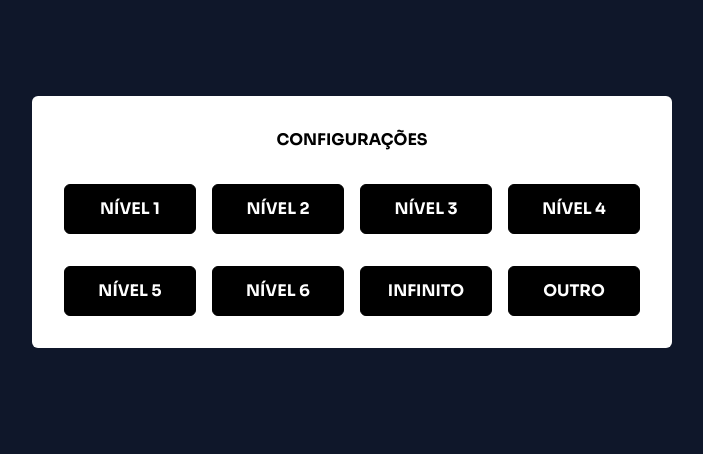
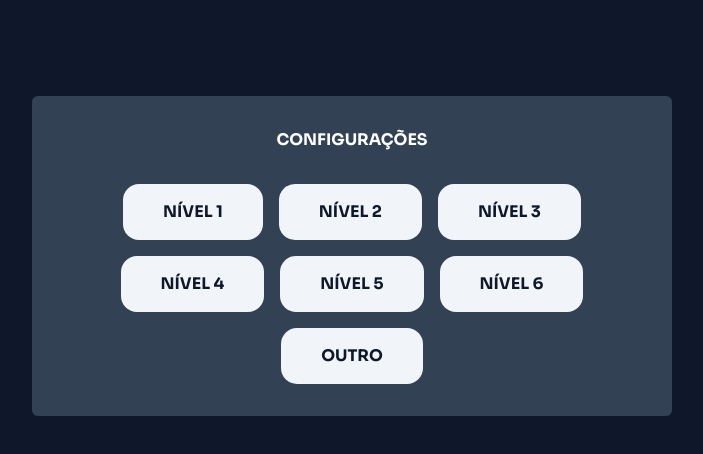
Before and after one commit to KauanBonatto/campo-minado, a Next.js app: page / in a window 1280 px wide. Shown: the top 454 px of the page, without its empty margins (288-991 px from the left). Built offline with nearby package versions, Linux system fonts and the light colour scheme.

Commit message:
feat: modal config and level outros

```diff
--- a/src/app/modal.tsx
+++ b/src/app/modal.tsx
@@ -3,7 +3,6 @@
 import { faClose } from "@fortawesome/free-solid-svg-icons";
 import { FontAwesomeIcon } from "@fortawesome/react-fontawesome";
 import { ReactNode } from "react";
-
 
 interface Props {
   open: boolean;
@@ -12,16 +11,26 @@ interface Props {
   handleClose?: () => void;
 }
 
-const Modal: React.FC<Props> = ({ open, title, renderContent, handleClose }) => {
-
+const Modal: React.FC<Props> = ({
+  open,
+  title,
+  renderContent,
+  handleClose,
+}) => {
   if (!open) return null;
 
   return (
-    <main className="fixed w-1/2 h-max bg-white rounded-md">
+    <main className="fixed w-1/2 h-max bg-slate-700 rounded-md">
       <div className="p-8 w-full h-full">
-        <h1 className="text-black text-center font-bold mb-8">
+        <h1 className="text-white text-center font-bold mb-8">
           {title}
-          {handleClose && <FontAwesomeIcon onClick={handleClose} className="absolute right-5 text-xl text-red-600 hover:text-red-700 cursor-pointer" icon={faClose} />}
+          {handleClose && (
+            <FontAwesomeIcon
+              onClick={handleClose}
+              className="absolute right-5 text-xl text-red-600 hover:text-red-700 cursor-pointer"
+              icon={faClose}
+            />
+          )}
         </h1>
 
         {renderContent}
--- a/src/app/modalConfigs.tsx
+++ b/src/app/modalConfigs.tsx
@@ -1,5 +1,6 @@
 "use client";
 
+import { ChangeEvent, useState } from "react";
 import Modal from "./modal";
 
 import type { GameConfigProps } from "./page";
@@ -10,47 +11,174 @@ interface Props {
   setGameConfig: React.Dispatch<React.SetStateAction<GameConfigProps>>;
 }
 
-const ModalConfig: React.FC<Props> = ({ modalConfigOpen, setModalConfigOpen, setGameConfig }) => {
+interface ConfigOutros {
+  qtdRows: number;
+  qtdColumns: number;
+  qtdBombs: number;
+}
+
+const ModalConfig: React.FC<Props> = ({
+  modalConfigOpen,
+  setModalConfigOpen,
+  setGameConfig,
+}) => {
+  const [isPersonalized, setIsPersonalized] = useState<boolean>(false);
+  const [configOutros, setConfigOutros] = useState<ConfigOutros>({
+    qtdRows: 5,
+    qtdColumns: 5,
+    qtdBombs: 3,
+  });
+
+  const levels = [
+    {
+      name: "NÍVEL 1",
+      levelSelected: "1",
+      qtdRows: 5,
+      qtdColumns: 5,
+      qtdBombs: 3,
+    },
+    {
+      name: "NÍVEL 2",
+      levelSelected: "2",
+      qtdRows: 8,
+      qtdColumns: 8,
+      qtdBombs: 6,
+    },
+    {
+      name: "NÍVEL 3",
+      levelSelected: "3",
+      qtdRows: 10,
+      qtdColumns: 10,
+      qtdBombs: 15,
+    },
+    {
+      name: "NÍVEL 4",
+      levelSelected: "4",
+      qtdRows: 12,
+      qtdColumns: 12,
+      qtdBombs: 28,
+    },
+    {
+      name: "NÍVEL 5",
+      levelSelected: "5",
+      qtdRows: 15,
+      qtdColumns: 15,
+      qtdBombs: 32,
+    },
+    {
+      name: "NÍVEL 6",
+      levelSelected: "6",
+      qtdRows: 18,
+      qtdColumns: 18,
+      qtdBombs: 58,
+    },
+    {
+      name: "OUTRO",
+    },
+  ];
   const handleLevelSelect = (value: GameConfigProps) => {
     setGameConfig(value);
     setModalConfigOpen(false);
   };
 
+  const handleLevelOutros = () => {
+    handleLevelSelect({
+      levelSelected: "OUTROS",
+      qtdRows: configOutros.qtdRows,
+      qtdColumns: configOutros.qtdColumns,
+      qtdBombs: configOutros.qtdBombs,
+    });
+    setConfigOutros({ qtdRows: 5, qtdColumns: 5, qtdBombs: 3 });
+    setIsPersonalized(false);
+  };
+
+  const handleChangeOutros = (event: ChangeEvent<HTMLInputElement>) => {
+    setConfigOutros({
+      ...configOutros,
+      [event.target.name]: event.target.value,
+    });
+  };
+
   return (
-    <Modal open={modalConfigOpen} title="CONFIGURAÇÕES" renderContent={
-      <div className="flex w-full h-full items-center m-auto">
-        <div className="flex w-full h-min flex-col gap-8">
-          <div className="flex m-auto gap-4 w-full max-w-xl">
-            <div className="w-1/4 flex justify-center cursor-pointer">
-              <p onClick={() => handleLevelSelect({ levelSelected: '1', qtdRows: 5, qtdColumns: 5, qtdBombs: 3 })} className="flex-1 p-3 bg-black text-white border border-black text-center font-bold rounded-md transition-all hover:bg-white hover:text-black">NÍVEL 1</p>
+    <Modal
+      open={modalConfigOpen}
+      title="CONFIGURAÇÕES"
+      renderContent={
+        isPersonalized ? (
+          <div className="flex w-full h-full items-end m-aut flex-wrap justify-center gap-4">
+            <div>
+              <p className="text-white mb-1">Número de Colunas</p>
+              <input
+                name="qtdColumns"
+                className="bg-slate-700 text-white border rounded-xl p-3"
+                type="number"
+                onChange={(e) => handleChangeOutros(e)}
+                value={configOutros.qtdColumns}
+              />
             </div>
-            <div className="w-1/4 flex justify-center cursor-pointer">
-              <p onClick={() => handleLevelSelect({ levelSelected: '2', qtdRows: 8, qtdColumns: 8, qtdBombs: 6 })} className="flex-1 p-3 bg-black text-white border border-black text-center font-bold rounded-md transition-all hover:bg-white hover:text-black">NÍVEL 2</p>
+            <div>
+              <p className="text-white mb-1">Número de Linhas</p>
+              <input
+                name="qtdRows"
+                className="bg-slate-700 text-white border rounded-xl p-3"
+                type="number"
+                onChange={(e) => handleChangeOutros(e)}
+                value={configOutros.qtdRows}
+              />
             </div>
-            <div className="w-1/4 flex justify-center cursor-pointer">
-              <p onClick={() => handleLevelSelect({ levelSelected: '3', qtdRows: 10, qtdColumns: 10, qtdBombs: 15 })} className="flex-1 p-3 bg-black text-white border border-black text-center font-bold rounded-md transition-all hover:bg-white hover:text-black">NÍVEL 3</p>
+            <div>
+              <p className="text-white mb-1">Número de Bombas</p>
+              <input
+                name="qtdBombs"
+                className="bg-slate-700 text-white border rounded-xl p-3"
+                type="number"
+                onChange={(e) => handleChangeOutros(e)}
+                value={configOutros.qtdBombs}
+              />
             </div>
-            <div className="w-1/4 flex justify-center cursor-pointer">
-              <p onClick={() => handleLevelSelect({ levelSelected: '4', qtdRows: 12, qtdColumns: 12, qtdBombs: 28 })} className="flex-1 p-3 bg-black text-white border border-black text-center font-bold rounded-md transition-all hover:bg-white hover:text-black">NÍVEL 4</p>
+            <button
+              className="py-4 px-10 rounded-2xl bg-slate-100 text-slate-900 text-center font-bold transition-all hover:bg-slate-300"
+              onClick={() => handleLevelOutros()}
+            >
+              JOGAR
+            </button>
+          </div>
+        ) : (
+          <div className="flex w-full h-full items-center m-aut">
+            <div className="flex justify-center w-full h-min flex-wrap gap-4">
+              {levels.map((level) => {
+                if (level.levelSelected) {
+                  return (
+                    <button
+                      className="py-4 px-10 rounded-2xl bg-slate-100 text-slate-900 text-center font-bold transition-all hover:bg-slate-300"
+                      onClick={() =>
+                        handleLevelSelect({
+                          levelSelected: level.levelSelected,
+                          qtdRows: level.qtdRows,
+                          qtdColumns: level.qtdColumns,
+                          qtdBombs: level.qtdBombs,
+                        })
+                      }
+                    >
+                      {level.name}
+                    </button>
+                  );
+                } else {
+                  return (
+                    <button
+                      className="py-4 px-10 rounded-2xl bg-slate-100 text-slate-900 text-center font-bold transition-all hover:bg-slate-300"
+                      onClick={() => setIsPersonalized(true)}
+                    >
+                      {level.name}
+                    </button>
+                  );
+                }
+              })}
             </div>
           </div>
-          <div className="flex m-auto gap-4 w-full max-w-xl">
-            <div className="w-1/4 flex justify-center cursor-pointer">
-              <p onClick={() => handleLevelSelect({ levelSelected: '5', qtdRows: 15, qtdColumns: 15, qtdBombs: 32 })} className="flex-1 p-3 bg-black text-white border border-black text-center font-bold rounded-md transition-all hover:bg-white hover:text-black">NÍVEL 5</p>
-            </div>
-            <div className="w-1/4 flex justify-center cursor-pointer">
-              <p onClick={() => handleLevelSelect({ levelSelected: '6', qtdRows: 18, qtdColumns: 18, qtdBombs: 58 })} className="flex-1 p-3 bg-black text-white border border-black text-center font-bold rounded-md transition-all hover:bg-white hover:text-black">NÍVEL 6</p>
-            </div>
-            <div className="w-1/4 flex justify-center cursor-pointer">
-              <p onClick={() => alert('EM DESENVOLVIMENTO...')} className="flex-1 p-3 bg-black text-white border border-black text-center font-bold rounded-md transition-all hover:bg-white hover:text-black">INFINITO</p>
-            </div>
-            <div className="w-1/4 flex justify-center cursor-pointer">
-              <p onClick={() => alert('EM DESENVOLVIMENTO...')} className="flex-1 p-3 bg-black text-white border border-black text-center font-bold rounded-md transition-all hover:bg-white hover:text-black">OUTRO</p>
-            </div>
-          </div>
-        </div>
-      </div>
-    } />
+        )
+      }
+    />
   );
 };
 
```
